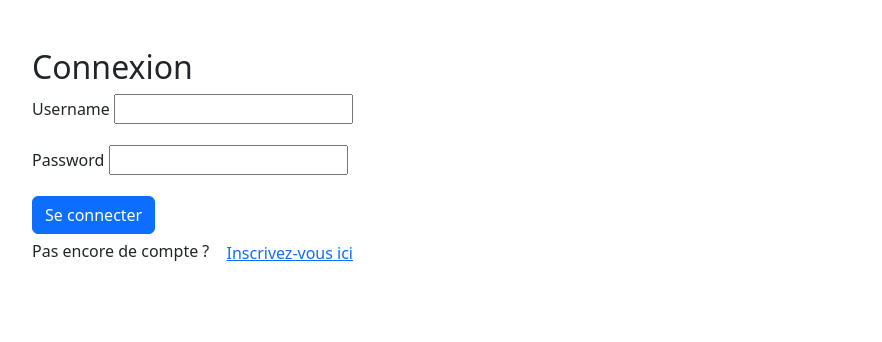
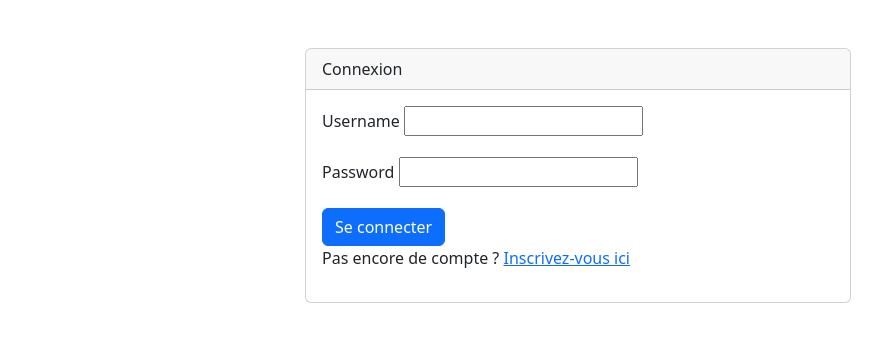
Before and after one commit to 123justin123/b3-c2-django-Boisson--Serres, a Django app: template PasswordManager/templates/registration/login.html in a window 1280 px wide. Shown: the part 56-398 px from the top of the page, without its empty margins (62-944 px from the left). Run offline with Django 3.2, Linux system fonts and the light colour scheme; the template is opened without the code that fills it, so the values that code supplies are empty, except form fields; tables that the repository leaves empty hold one stand-in row (values such as "Sample post"); form fields are guessed from the names that the template uses; some libraries are stand-ins or nearby versions.

Commit message:
Modified the login page

```diff
--- a/PasswordManager/templates/registration/login.html
+++ b/PasswordManager/templates/registration/login.html
@@ -1,8 +1,13 @@
 {% extends 'base.html' %}
 
+{% block title %}Connexion{% endblock %}
+
 {% block content %}
-<div class="container">
-    <h2>Connexion</h2>
+<div class="row justify-content-center">
+    <div class="col-md-6">
+        <div class="card">
+            <div class="card-header">Connexion</div>
+            <div class="card-body">
                 <form method="post">
                     {% csrf_token %}
                     <div class="mb-3">
@@ -14,7 +19,10 @@
                         {{ form.password }}
                     </div>
                     <button type="submit" class="btn btn-primary">Se connecter</button>
-        <p>Pas encore de compte ? <a href="{% url 'signup' %}" class="btn btn-link">Inscrivez-vous ici</a></p>
                 </form>
+                <p>Pas encore de compte ? <a href="{% url 'signup' %}">Inscrivez-vous ici</a></p>
+            </div>
+        </div>
+    </div>
 </div>
 {% endblock %}
```
Lines whose indentation alone changed are shown as unchanged.
